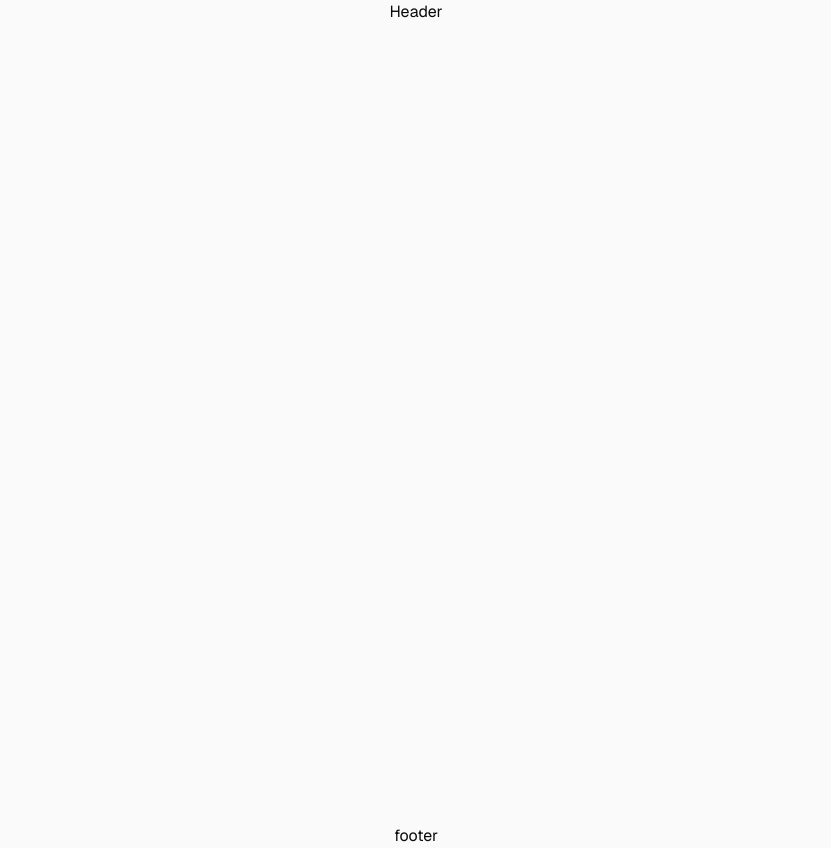
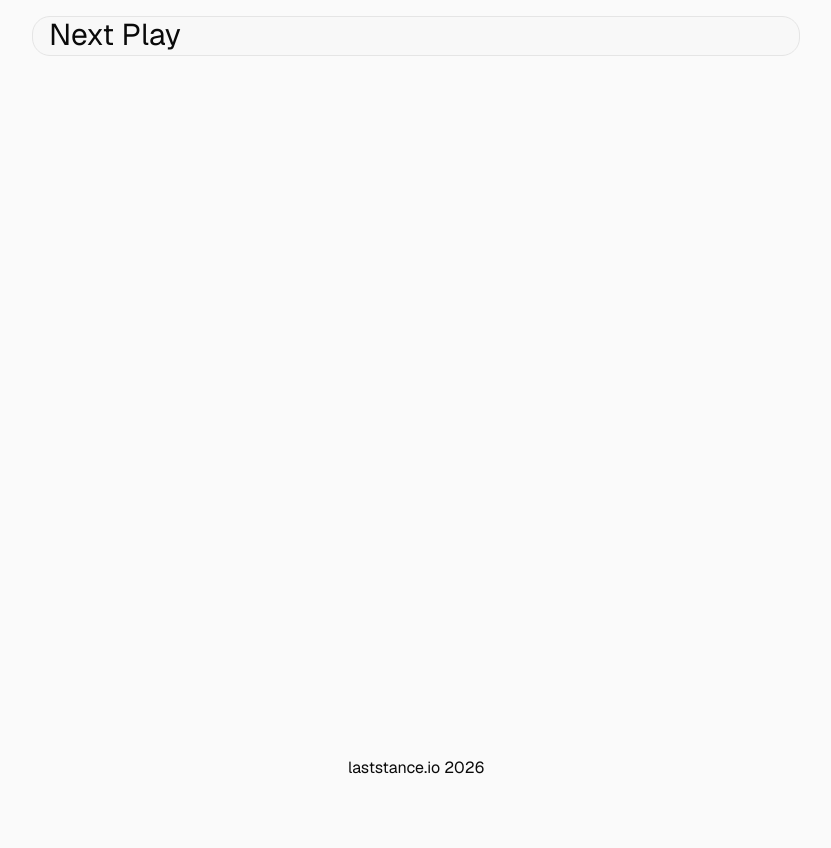
Before and after one commit to laststance/next-play, a Next.js app: page / in a window 1280 px wide. Shown: the whole page, without its empty margins (224-1055 px from the left). After the commit the page ends 800 px from the top, so only its background shows below. Built offline with nearby package versions, Linux system fonts and the light colour scheme.

Commit message:
chore: add prettier-plugin-tailwindcss for improved styling and update global CSS variables

```diff
--- a/app/globals.css
+++ b/app/globals.css
@@ -37,6 +37,8 @@
   --color-popover: var(--popover);
   --color-card-foreground: var(--card-foreground);
   --color-card: var(--card);
+  --color-header: var(--header);
+  --color-header-foreground: var(--header-foreground);
   --radius-sm: calc(var(--radius) - 4px);
   --radius-md: calc(var(--radius) - 2px);
   --radius-lg: var(--radius);
@@ -79,6 +81,8 @@
   --sidebar-accent-foreground: oklch(0.205 0 0);
   --sidebar-border: oklch(0.922 0 0);
   --sidebar-ring: oklch(0.708 0 0);
+  --header: oklch(0.98 0 0);
+  --header-foreground: oklch(0.145 0 0);
 }
 
 .dark {
@@ -113,6 +117,8 @@
   --sidebar-accent-foreground: oklch(0.985 0 0);
   --sidebar-border: oklch(1 0 0 / 10%);
   --sidebar-ring: oklch(0.556 0 0);
+  --header: oklch(0.18 0 0); /* ダークモード */
+  --header-foreground: oklch(0.985 0 0);
 }
 
 @layer base {
--- a/app/layout.tsx
+++ b/app/layout.tsx
@@ -28,7 +28,7 @@ export default function RootLayout({
   return (
     <html lang="en">
       <body
-        className={`${geistSans.variable} ${geistMono.variable} antialiased flex flex-col min-h-screen items-center bg-zinc-50 font-sans`}
+        className={`${geistSans.variable} ${geistMono.variable} flex min-h-screen flex-col items-center bg-zinc-50 font-sans antialiased`}
       >
         <Header />
         {children}
--- a/app/page.tsx
+++ b/app/page.tsx
@@ -1,5 +1,5 @@
 export default function Home() {
   return (
-    <main className="flex min-h-screen w-full max-w-3xl flex-col items-center justify-between py-32 px-16"></main>
+    <main className="flex w-full max-w-3xl flex-1 flex-col items-center justify-between px-16 py-32"></main>
   )
 }
--- a/components/footer.tsx
+++ b/components/footer.tsx
@@ -1,3 +1,12 @@
 export const Footer = () => {
-  return <footer>footer</footer>
+  return (
+    <footer className="grid h-10 w-full max-w-3xl place-content-center p-8">
+      laststance.io 2026
+    </footer>
+  )
+  return (
+    <footer className="grid h-10 w-full max-w-3xl p-8">
+      laststance.io 2026
+    </footer>
+  )
 }
--- a/components/header.tsx
+++ b/components/header.tsx
@@ -1,3 +1,7 @@
 export const Header = () => {
-  return <header>Header</header>
+  return (
+    <header className="bg-header m-4 h-10 w-full max-w-3xl rounded-2xl border px-4">
+      <h1 className="text-header-foreground text-3xl">Next Play</h1>
+    </header>
+  )
 }
--- a/package.json
+++ b/package.json
@@ -31,6 +31,7 @@
     "husky": "^9.1.7",
     "lint-staged": "^16.2.7",
     "prettier": "^3.8.1",
+    "prettier-plugin-tailwindcss": "^0.7.2",
     "tailwindcss": "^4",
     "tw-animate-css": "^1.4.0",
     "typescript": "^5"
```
Also changed, not shown: 2 other files (tests, documents, lock files or other folders).
